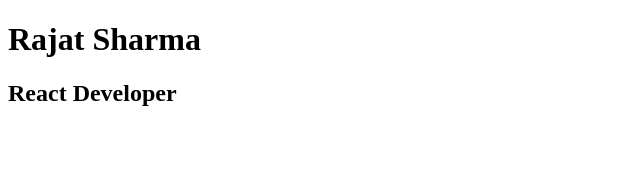
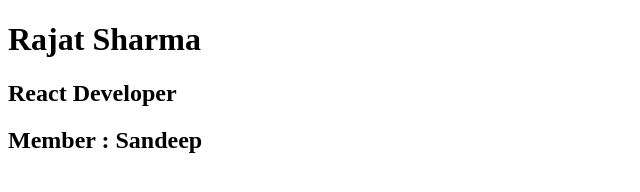
Before and after one commit to SharmaRajat10/devops-assignment, a plain HTML site: page add/index.html in a window 1280 px wide. Shown: the whole page, without its empty margins (0-640 px from the left). Drawn offline with Linux system fonts and the light colour scheme.

Commit message:
Added Sandeep

```diff
--- a/add/index.html
+++ b/add/index.html
@@ -10,6 +10,7 @@
 <body>
     <h1>Rajat Sharma</h1>
     <h2>React Developer</h2>
+    <h2>Member : Sandeep</h2>
 </body>
 
 </html>
```
